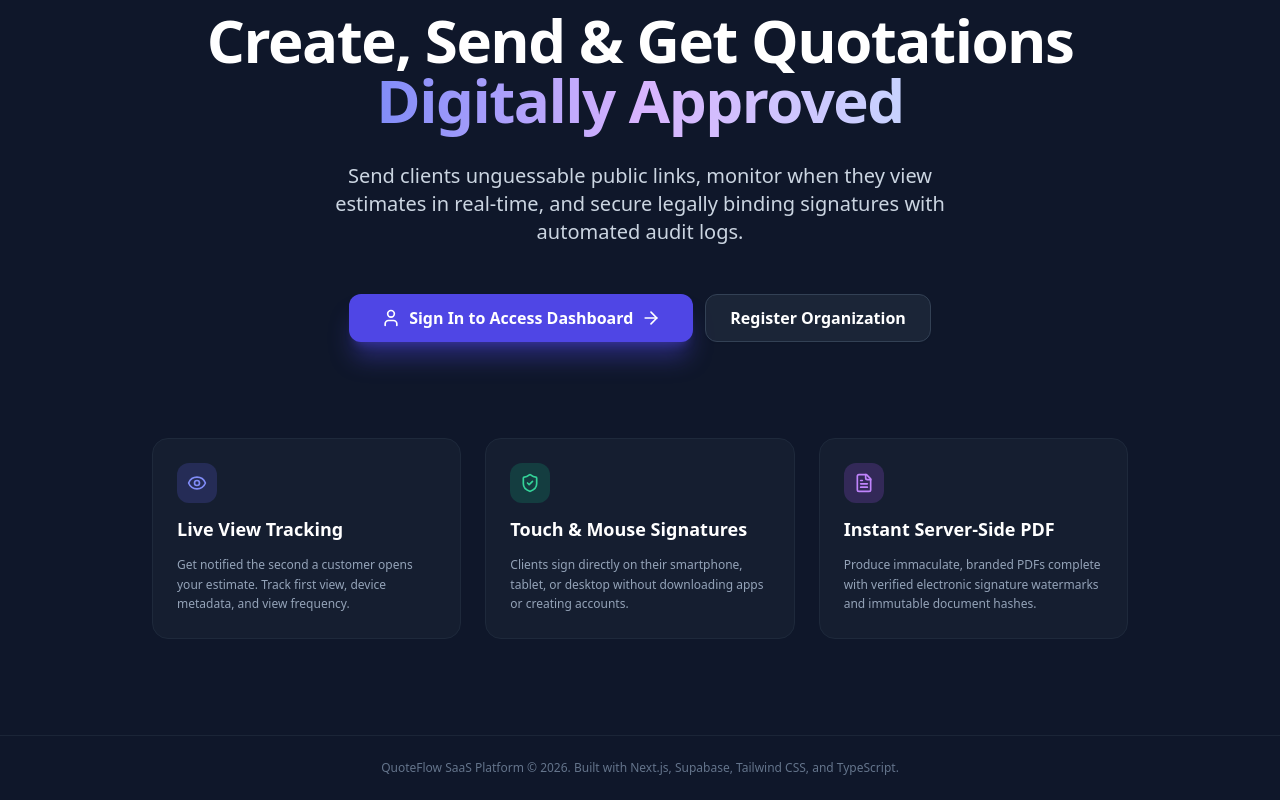
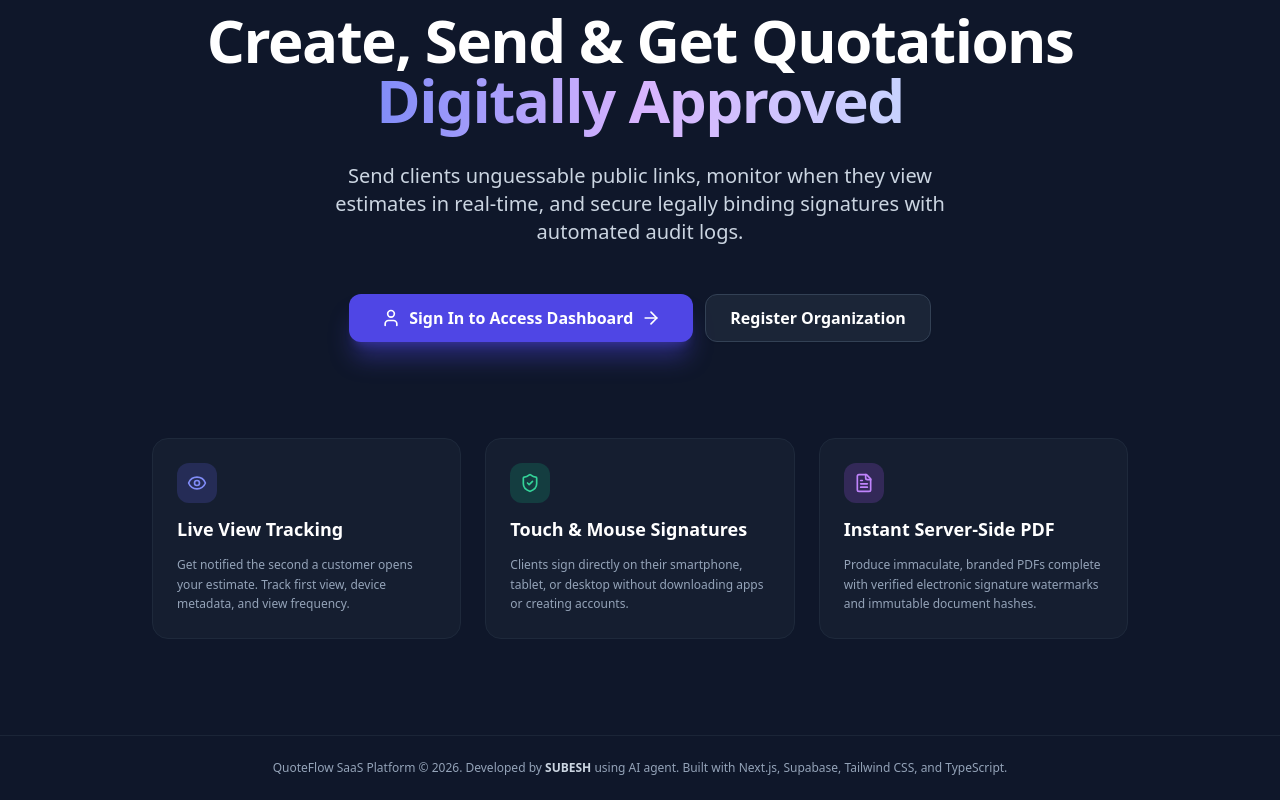
Before and after one commit to subeshtab-ctrl/quoteflow, a Next.js app: page / in a window 1280 px wide. Shown: the part 221-1021 px from the top of the page. Built offline with nearby package versions, Linux system fonts and the light colour scheme; no server answers.

Commit message:
docs: add developer attribution to homepage footer

```diff
--- a/app/page.tsx
+++ b/app/page.tsx
@@ -153,8 +153,10 @@ export default async function HomePage() {
       </main>
 
       {/* Footer */}
-      <footer className="border-t border-slate-800/80 py-6 px-6 text-center text-xs text-slate-500">
-        <p>QuoteFlow SaaS Platform © 2026. Built with Next.js, Supabase, Tailwind CSS, and TypeScript.</p>
+      <footer className="border-t border-slate-800/80 py-6 px-6 text-center text-xs text-slate-400">
+        <p>
+          QuoteFlow SaaS Platform © 2026. Developed by <span className="font-semibold text-slate-300">SUBESH</span> using AI agent. Built with Next.js, Supabase, Tailwind CSS, and TypeScript.
+        </p>
       </footer>
     </div>
   );
```
